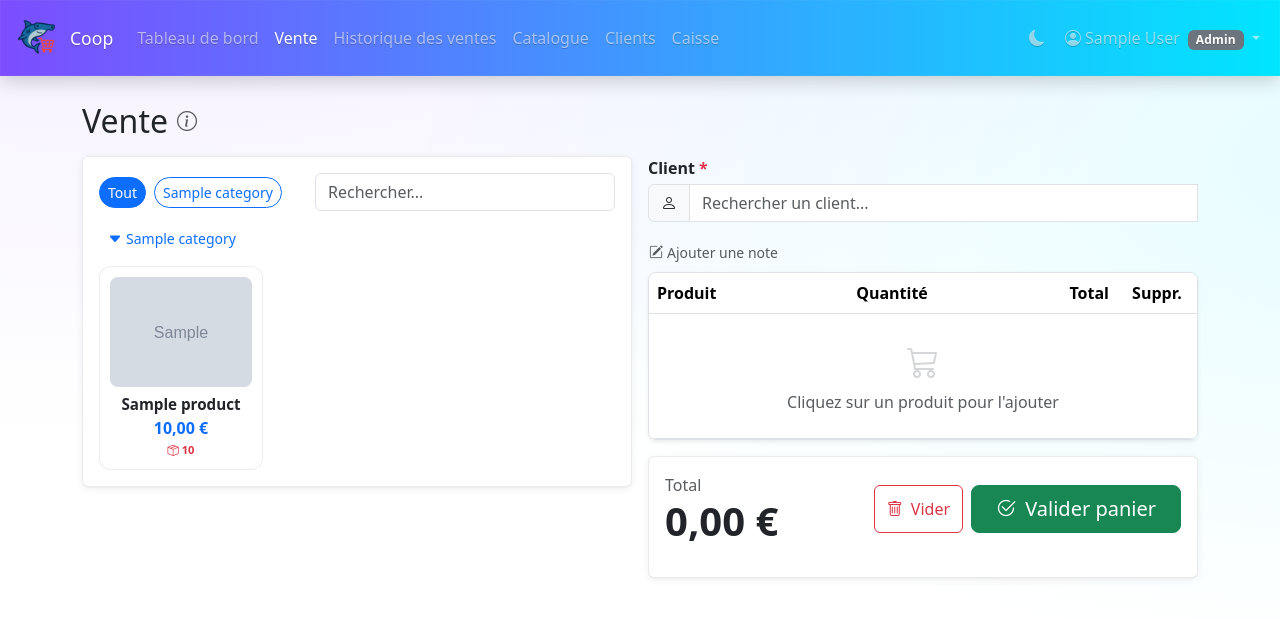
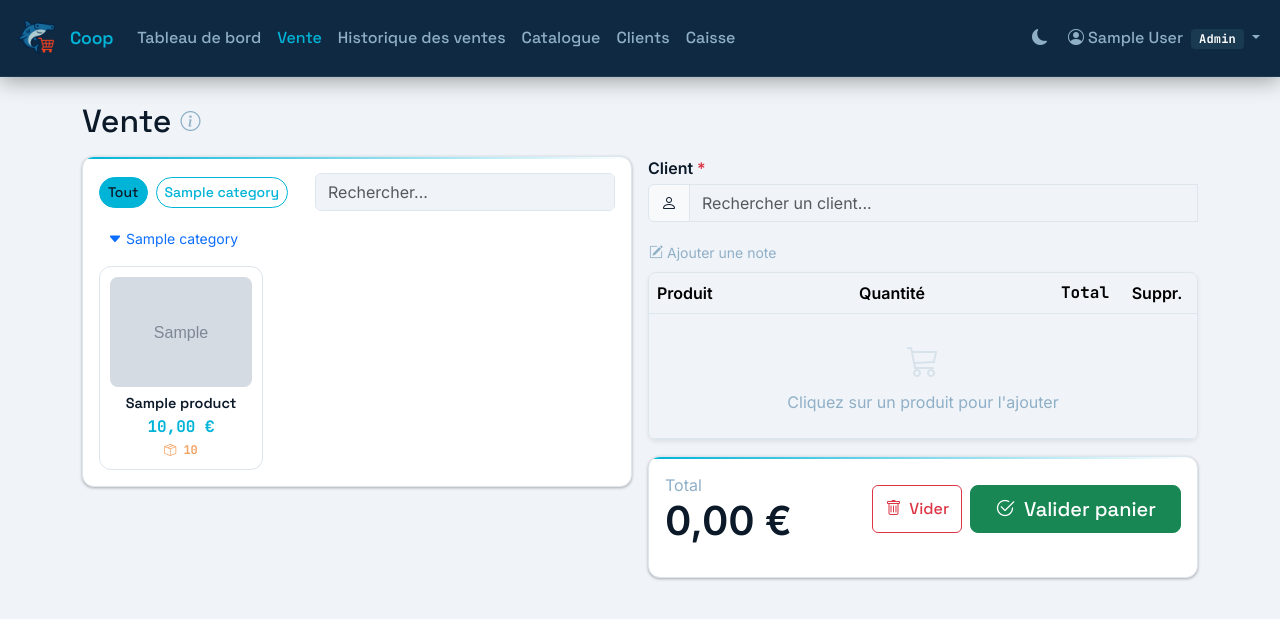
Before and after one commit to Mattrix2211/Coop, a Django app: page /sales/new/ in a window 1280 px wide. Shown: the top 619 px of the page. Run offline with Django 5.2, Linux system fonts and the light colour scheme; a user stored in the database is signed in; tables that the repository leaves empty hold one stand-in row (values such as "Sample post"); grey boxes marked "Sample" are stand-in pictures; data that the repository does not hold is empty.

Commit message:
Design : MK Design System v2.0 — palette Navy/Signal, Space Grotesk + Inter + JetBrains Mono
- Applique la palette MK (--navy, --ocean, --signal, --mist...) en remplacement de l'ancien accent violet/cyan
- Charge Space Grotesk (titres/nav), Inter (corps), JetBrains Mono (données)
- Navbar dark ocean avec liens en mist, actif en signal
- Accent bar top sur les cards (gradient signal)
- Corrige bouton − kiosk (capture:true + stopImmediatePropagation)
- Corrige re-ajout article après suppression (qty remis à 0 avant DELETE)
- Corrige catBar .active (!important pour éviter écrasement par btn-outline-primary)
- Dropdown et modal : fond dark uniquement en data-bs-theme=dark

Co-Authored-By: Claude Sonnet 4.6 <noreply@anthropic.com>

```diff
--- a/static/css/styles.css
+++ b/static/css/styles.css
@@ -1,20 +1,63 @@
 /* ============================================================
-   Coop POS — Design System
-   Principes : Impeccable (pbakaus) + Emil Kowalski
+   Coop POS — MK Design System v2.0
+   Palette : Navy/Signal/Ocean · Typo : Space Grotesk + Inter
+   Animations : Emil Kowalski (ease-out-expo, asymétrique)
    ============================================================ */
 
-/* ── Tokens ─────────────────────────────────────────────── */
+/* ── MK Design System Tokens ─────────────────────────────── */
 :root {
-  --accent:   #00e5ff;
-  --accent-2: #7c4dff;
-  --glow:     rgba(0,229,255,0.25);
+  /* Fondations dark (mode par défaut) */
+  --navy:       #0B1929;
+  --ocean:      #0F2942;
+  --slate:      #1A3A52;
+  --horizon:    #1E4060;
+  --signal:     #00B4D8;
+  --wake:       #48CAE4;
+  --mist:       #8FAFC7;
+  --fog:        #6B8BA4;
+  --void:       #040A10;
 
-  /* Easing intentionnel (Emil : ease-out-expo pour les reveals) */
+  /* Accroche sport (non utilisé dans Coop) */
+  --ember:      #E8650A;
+
+  /* Statuts */
+  --green-tech: #16B84E;
+  --amber:      #F4A261;
+  --red:        #E63946;
+
+  /* Aliases sémantiques (dark-first) */
+  --bg:         var(--navy);
+  --surface:    var(--ocean);
+  --border:     var(--slate);
+  --text:       #fff;
+  --text-sec:   var(--mist);
+  --text-ter:   var(--fog);
+
+  /* Typographie MK */
+  --f-display: 'Space Grotesk', sans-serif;
+  --f-body:    'Inter', sans-serif;
+  --f-mono:    'JetBrains Mono', monospace;
+
+  /* Espacement (base 4px) */
+  --s1:4px; --s2:8px; --s3:12px; --s4:16px; --s5:20px;
+  --s6:24px; --s8:32px; --s10:40px; --s12:48px; --s16:64px;
+
+  /* Radius MK */
+  --r-sm: 4px;
+  --r-md: 8px;
+  --r-lg: 12px;
+  --r-xl: 20px;
+
+  /* Shadows MK */
+  --shadow-sm:   0 1px 3px rgba(0,0,0,.3);
+  --shadow-md:   0 4px 16px rgba(0,0,0,.35);
+  --shadow-glow: 0 0 24px rgba(0,180,216,.18);
+
+  /* Easing intentionnel (Emil Kowalski) */
   --ease-out-expo:  cubic-bezier(0.16, 1, 0.3, 1);
   --ease-out-quart: cubic-bezier(0.25, 1, 0.5, 1);
-  --ease-spring:    cubic-bezier(0.34, 1.56, 0.64, 1);
 
-  /* Durées asymétriques : entrée rapide, sortie lente */
+  /* Durées asymétriques */
   --dur-in:  150ms;
   --dur-out: 250ms;
 
@@ -27,14 +70,36 @@
   --z-toast:    5000;
 }
 
-/* ── Layout de base ─────────────────────────────────────── */
+/* Mode light */
+[data-bs-theme="light"] {
+  --bg:       #F0F4F8;
+  --surface:  #FFFFFF;
+  --border:   #DDE5ED;
+  --text:     #0B1929;
+  --text-sec: #4A6580;
+  --text-ter: #8FAFC7;
+}
+
+/* ── Base ────────────────────────────────────────────────── */
 body {
-  background:
-    radial-gradient(1200px 600px at 10% -20%, rgba(124,77,255,0.10), transparent),
-    radial-gradient(1000px 500px at 110% 20%, rgba(0,229,255,0.10), transparent);
-  background-attachment: fixed;
-  animation: bgShift 18s ease-in-out infinite alternate;
+  font-family: var(--f-body);
+  background-color: var(--bg) !important;
+  color: var(--text) !important;
   padding-top: 96px;
+}
+
+/* Forcer les variables Bootstrap à utiliser la palette MK */
+[data-bs-theme="dark"] {
+  --bs-body-bg: var(--navy) !important;
+  --bs-body-color: #fff !important;
+  --bs-card-bg: var(--ocean) !important;
+  --bs-border-color: var(--slate) !important;
+}
+[data-bs-theme="light"] {
+  --bs-body-bg: #F0F4F8 !important;
+  --bs-body-color: var(--ink, #0B1929) !important;
+  --bs-card-bg: #ffffff !important;
+  --bs-border-color: #DDE5ED !important;
 }
 
 html { scroll-padding-top: 96px; }
@@ -44,25 +109,44 @@ html { scroll-padding-top: 96px; }
   html { scroll-padding-top: 84px; }
 }
 
-@keyframes bgShift {
-  0%   { background-position: 0 0, 100% 0; }
-  100% { background-position: 10% 5%, 95% 15%; }
+/* Titres : Space Grotesk + text-wrap balance */
+h1, h2, h3, h4, h5, h6 {
+  font-family: var(--f-display);
+  text-wrap: balance;
 }
 
-/* Titres : text-wrap balance pour meilleure coupure (Impeccable) */
-h1, h2, h3 { text-wrap: balance; }
+/* Données numériques : JetBrains Mono */
+.font-mono, .badge, code, pre,
+td.text-end, th.text-end { font-family: var(--f-mono); }
 
 /* ── Navbar ─────────────────────────────────────────────── */
 .navbar {
-  background: linear-gradient(90deg, var(--accent-2), var(--accent));
-  box-shadow: 0 4px 20px rgba(0,0,0,0.20), 0 0 0 1px rgba(255,255,255,0.04) inset;
+  background: var(--ocean) !important;
+  border-bottom: 1px solid var(--slate);
+  box-shadow: 0 4px 20px rgba(0,0,0,0.35);
   min-height: 72px;
   z-index: var(--z-navbar);
 }
 
-.navbar .nav-link, .navbar .navbar-brand {
-  text-shadow: 0 1px 0 rgba(0,0,0,0.2);
+.navbar .navbar-brand {
+  font-family: var(--f-display);
+  font-weight: 600;
+  color: #fff !important;
+  letter-spacing: -.01em;
 }
+.navbar .navbar-brand span { color: var(--signal); }
+
+.navbar .nav-link {
+  font-family: var(--f-display);
+  font-weight: 500;
+  color: var(--mist) !important;
+  transition: color var(--dur-in) ease;
+}
+.navbar .nav-link:hover,
+.navbar .nav-link.active {
+  color: #fff !important;
+}
+.navbar .nav-link.active { color: var(--signal) !important; }
 
 .navbar-brand img.app-logo  { height: 50px !important; width: auto; }
 .navbar .navbar-brand span  { font-size: 1.1rem; }
@@ -74,27 +158,31 @@ h1, h2, h3 { text-wrap: balance; }
 :target    { scroll-margin-top: 96px; }
 @media (max-width: 576px) { :target { scroll-margin-top: 84px; } }
 
-/* ── Cards — clean par défaut, glass uniquement pour kiosk ─ */
-/* Les .card génériques (dashboard, tables) : fond solide propre */
+/* ── Cards ───────────────────────────────────────────────── */
 .card {
-  border: 1px solid rgba(0,0,0,0.08) !important;
-  box-shadow: 0 2px 8px rgba(0,0,0,0.06), 0 1px 2px rgba(0,0,0,0.04);
-  transition: box-shadow var(--dur-out) var(--ease-out-quart);
+  background: var(--surface) !important;
+  border: 1px solid var(--border) !important;
+  border-radius: var(--r-lg);
+  position: relative;
+  overflow: hidden;
+  box-shadow: var(--shadow-sm);
+  transition: border-color var(--dur-out) ease, box-shadow var(--dur-out) ease;
 }
-[data-bs-theme="dark"] .card {
-  border-color: rgba(255,255,255,0.08) !important;
-  box-shadow: 0 2px 12px rgba(0,0,0,0.35);
+/* Accent bar top — MK Design System */
+.card::before {
+  content: '';
+  position: absolute; top: 0; left: 0; right: 0; height: 2px;
+  background: linear-gradient(90deg, var(--signal), transparent);
 }
 .card:hover {
-  box-shadow: 0 4px 16px rgba(0,0,0,0.10), 0 1px 3px rgba(0,0,0,0.06);
-}
-[data-bs-theme="dark"] .card:hover {
-  box-shadow: 0 4px 20px rgba(0,0,0,0.45);
+  border-color: var(--horizon) !important;
+  box-shadow: var(--shadow-glow);
 }
 
 /* ── Boutons ─────────────────────────────────────────────── */
-/* Entrée rapide (--dur-in), sortie lente (--dur-out) — Emil */
 .btn:not(.btn-link) {
+  font-family: var(--f-display);
+  font-weight: 500;
   position: relative;
   transition:
     transform var(--dur-in) var(--ease-out-quart),
@@ -103,22 +191,43 @@ h1, h2, h3 { text-wrap: balance; }
 }
 .btn:hover:not(.btn-link):not(:disabled) {
   transform: translateY(-1px);
-  box-shadow: 0 6px 16px rgba(0,0,0,0.12);
+  box-shadow: 0 6px 16px rgba(0,0,0,0.22);
 }
-/* Press : scale subtil + retour immédiat */
 .btn:active:not(.btn-link) {
   transform: scale(0.98) translateY(0);
   transition-duration: 80ms;
   filter: brightness(0.97);
 }
 
+/* Bouton primaire = Signal */
+.btn-primary {
+  background-color: var(--signal) !important;
+  border-color: var(--signal) !important;
+  color: var(--navy) !important;
+  font-weight: 600;
+}
+.btn-primary:hover {
+  background-color: var(--wake) !important;
+  border-color: var(--wake) !important;
+}
+.btn-outline-primary {
+  color: var(--signal);
+  border-color: var(--signal);
+}
+.btn-outline-primary:hover {
+  background-color: var(--signal) !important;
+  border-color: var(--signal) !important;
+  color: var(--navy) !important;
+}
+
 /* ── Inputs ──────────────────────────────────────────────── */
 .form-control, .form-select {
+  font-family: var(--f-body);
   transition: box-shadow var(--dur-out) ease, border-color var(--dur-out) ease;
 }
 .form-control:focus, .form-select:focus {
-  border-color: var(--bs-border-color) !important;
-  box-shadow: 0 0 0 2px rgba(124,77,255,0.18) !important;
+  border-color: var(--signal) !important;
+  box-shadow: 0 0 0 2px rgba(0,180,216,0.20) !important;
 }
 .input-group:focus-within { box-shadow: none !important; }
 .input-group .input-group-text,
@@ -233,43 +353,55 @@ thead.table-primary {
 @media (max-width: 992px) { .product-grid.kiosk { grid-template-columns: repeat(2, 1fr); } }
 @media (max-width: 576px) { .product-grid.kiosk { grid-template-columns: repeat(1, 1fr); } }
 
-/* Cartes produits : glass ici c'est intentionnel (kiosk = UI immersive) */
+/* Cartes produits kiosk */
 .product-card.kiosk-card, .product-card {
   cursor: pointer;
-  border: 1px solid rgba(0,0,0,0.07);
-  border-radius: 12px;
-  background: rgba(255,255,255,0.80);
-  backdrop-filter: saturate(140%) blur(4px);
-  -webkit-backdrop-filter: saturate(140%) blur(4px);
+  border: 1px solid var(--slate);
+  border-radius: var(--r-lg);
+  background: var(--ocean);
   overflow: hidden;
   padding: 10px;
   text-align: center;
-  /* Entrée rapide, sortie lente — Emil */
   transition:
     transform var(--dur-in) var(--ease-out-quart),
-    box-shadow var(--dur-out) var(--ease-out-quart);
+    box-shadow var(--dur-out) var(--ease-out-quart),
+    border-color var(--dur-out) ease;
   position: relative;
 }
-[data-bs-theme="dark"] .product-card {
-  background: rgba(22,22,28,0.60);
-  border-color: rgba(255,255,255,0.09);
+.product-card::before { display: none; } /* override card::before pour les cartes produit */
+
+[data-bs-theme="light"] .product-card {
+  background: rgba(255,255,255,0.90);
+  border-color: #DDE5ED;
 }
 
 .product-card img {
   width: 100%; height: 110px;
-  object-fit: cover; border-radius: 8px;
+  object-fit: cover; border-radius: var(--r-md);
 }
 .product-card .pname {
+  font-family: var(--f-display);
   margin-top: 6px;
-  font-weight: 600; font-size: 0.95rem;
+  font-weight: 600; font-size: 0.9rem;
   white-space: nowrap; overflow: hidden; text-overflow: ellipsis;
+  color: var(--text);
 }
-.product-card .pprice { color: #0d6efd; font-weight: 700; }
+.product-card .pprice {
+  font-family: var(--f-mono);
+  color: var(--signal);
+  font-weight: 700;
+}
+.product-card .pstock {
+  font-family: var(--f-mono);
+  font-size: .75rem;
+  color: var(--text-ter);
+}
+.product-card .pstock.low { color: var(--amber); }
 
-/* Hover : élévation + léger scale (Emil : micro-interaction intentionnelle) */
 .product-card:hover:not(.sold-out) {
   transform: translateY(-2px) scale(1.01);
-  box-shadow: 0 8px 24px rgba(0,0,0,0.13), 0 2px 6px rgba(0,0,0,0.06);
+  border-color: var(--horizon);
+  box-shadow: var(--shadow-glow);
 }
 .product-card:active:not(.sold-out) {
   transform: translateY(0) scale(0.99);
@@ -316,25 +445,32 @@ thead.table-primary {
 .card-qty-btn:hover  { background: rgba(255,255,255,0.40); }
 .card-qty-btn:active { transform: scale(0.90); }
 .card-qty-num {
+  font-family: var(--f-mono);
   font-weight: 700; font-size: 1rem;
   min-width: 20px; text-align: center; flex: 1;
 }
 
 /* ── Catégories bar ─────────────────────────────────────── */
-#catBar .btn { border-radius: 999px; }
-#catBar .btn.active { color: #fff; background-color: #0d6efd; border-color: #0d6efd; }
+#catBar .btn { border-radius: 999px; font-family: var(--f-display); font-weight: 500; }
+#catBar .btn.active {
+  color: var(--navy) !important;
+  background-color: var(--signal) !important;
+  border-color: var(--signal) !important;
+}
 
 /* ── Produits en rupture ─────────────────────────────────── */
 .product-card.sold-out {
   opacity: 0.42;
   pointer-events: none;
-  filter: grayscale(50%);
+  filter: grayscale(60%);
 }
 .product-card .sold-out-badge {
   position: absolute; top: 4px; left: 4px;
-  background: #dc3545; color: #fff;
+  background: var(--red); color: #fff;
   font-size: .6rem; padding: 2px 6px;
-  border-radius: 4px; letter-spacing: .5px; font-weight: 600;
+  border-radius: var(--r-sm);
+  letter-spacing: .5px; font-weight: 600;
+  font-family: var(--f-mono);
 }
 
 /* ── Panier kiosk ────────────────────────────────────────── */
@@ -360,14 +497,20 @@ input.no-spin { -moz-appearance: textfield; appearance: textfield; }
 .kiosk-cart th.sticky-end,
 .kiosk-cart td.sticky-end {
   position: sticky; right: 0; z-index: 2;
-  background: var(--bs-body-bg, #fff);
+  background: var(--bs-body-bg, var(--navy));
 }
 .kiosk-cart .cart-del { min-width: 48px; }
-.kiosk-totals .display-6 { line-height: 1; }
+.kiosk-totals .display-6 {
+  line-height: 1;
+  font-family: var(--f-mono);
+  color: var(--signal);
+}
 
 /* ── Présence counter ────────────────────────────────────── */
 .present-counter {
-  text-shadow: 0 0 12px rgba(40,167,69,0.35);
+  font-family: var(--f-mono);
+  color: var(--green-tech);
+  text-shadow: 0 0 12px rgba(22,184,78,0.35);
   animation: softPulse 3.2s ease-in-out infinite;
 }
 @keyframes softPulse {
@@ -432,47 +575,55 @@ ul.list-unstyled.small li { display: flex; align-items: center; gap: 4px; }
   border: 2px solid rgba(255,255,255,.3);
 }
 .denom-image-btn:focus {
-  outline: 2px solid rgba(0,0,0,0.25);
+  outline: 2px solid rgba(0,180,216,0.4);
   outline-offset: 2px;
 }
-[data-bs-theme="dark"] .denom-image-btn:focus {
-  outline-color: rgba(255,255,255,0.4);
-}
-.denom-image-btn .badge { position: absolute; bottom: 2px; right: 2px; background: rgba(13,110,253,.85); }
-.change-denom.denom-image-btn .badge { background: rgba(33,37,41,.85); }
+.denom-image-btn .badge { position: absolute; bottom: 2px; right: 2px; background: rgba(0,180,216,.85); }
+.change-denom.denom-image-btn .badge { background: rgba(11,25,41,.85); }
 .suggest-denom.denom-image-btn .badge {
   position: absolute; bottom: 2px; right: 2px;
-  background: rgba(255,193,7,.9); color: #212529;
+  background: rgba(244,162,97,.9); color: var(--navy);
 }
 .denom-stack { position: relative; display: inline-block; }
 .denom-stack img { height: 48px; width: auto; display: block; }
 .denom-stack.coin img { height: 42px; }
-.denom-stack .badge { position: absolute; bottom: 2px; right: 2px; background: rgba(33,37,41,.85); }
-.global-total-display { font-size: 2rem; line-height: 1.1; }
+.denom-stack .badge { position: absolute; bottom: 2px; right: 2px; background: rgba(11,25,41,.85); }
+.global-total-display {
+  font-size: 2rem; line-height: 1.1;
+  font-family: var(--f-mono);
+  color: var(--signal);
+}
 
 /* ── Theme toggle ────────────────────────────────────────── */
 #themeToggle:hover { box-shadow: none; }
 
 /* ── Badges ──────────────────────────────────────────────── */
-.badge { letter-spacing: .2px; }
+.badge {
+  font-family: var(--f-mono);
+  letter-spacing: .2px;
+  border-radius: var(--r-sm);
+}
+.badge.bg-secondary { background-color: var(--slate) !important; }
 
 /* ── Canvas ──────────────────────────────────────────────── */
 canvas { image-rendering: -webkit-optimize-contrast; }
 
-/* ── Icons — pas d'effet néon ────────────────────────────── */
+/* ── Icons ───────────────────────────────────────────────── */
 .fas, .far, .fa { transition: none; }
-.fas:hover, .far:hover, .fa:hover,
-.navbar .fas:hover, .navbar .far:hover, .navbar .fa:hover,
-.fa-info-circle:hover, .fa-info:hover, .fa-circle-info:hover {
-  text-shadow: none !important; filter: none !important;
-}
+.fas:hover, .far:hover, .fa:hover { text-shadow: none !important; filter: none !important; }
 .navbar .nav-link:hover, .navbar .nav-link:active {
   filter: none !important; text-shadow: none !important;
 }
 
+/* ── Liens ───────────────────────────────────────────────── */
+a { color: var(--signal); }
+a:hover { color: var(--wake); }
+
+/* ── Text secondaire ─────────────────────────────────────── */
+.text-muted { color: var(--text-ter) !important; }
+
 /* ============================================================
    PREFERS-REDUCED-MOTION
-   Emil + Impeccable : chaque animation a son fallback
    ============================================================ */
 @media (prefers-reduced-motion: reduce) {
   *, *::before, *::after {
--- a/templates/base.html
+++ b/templates/base.html
@@ -6,8 +6,9 @@
   <title>{% block title %}Coop{% endblock %}</title>
   <link href="https://cdn.jsdelivr.net/npm/bootstrap@5.3.3/dist/css/bootstrap.min.css" rel="stylesheet">
   <link href="https://cdn.jsdelivr.net/npm/bootstrap-icons@1.11.3/font/bootstrap-icons.css" rel="stylesheet">
+  <link href="https://fonts.googleapis.com/css2?family=Space+Grotesk:wght@300;400;500;600;700&family=Inter:wght@300;400;500;600&family=JetBrains+Mono:wght@400;500;700&display=swap" rel="stylesheet">
   {% load static %}
-  <link href="{% static 'css/styles.css' %}?v=2" rel="stylesheet">
+  <link href="{% static 'css/styles.css' %}?v=3" rel="stylesheet">
   <link rel="icon" type="image/png" href="{% static 'img/logo.png' %}">
 </head>
 <body>
--- a/templates/store/sale_form.html
+++ b/templates/store/sale_form.html
@@ -380,6 +380,10 @@
     for(const row of rows){
       const select = row.querySelector('select');
       if(select && select.value == String(productId)){
+        // Réactiver la ligne si elle était marquée DELETE/cachée
+        const delChk = row.querySelector('input[type="checkbox"][name$="-DELETE"]');
+        if(delChk && delChk.checked){ delChk.checked = false; row.style.display = ''; }
+        else if(row.style.display === 'none'){ row.style.display = ''; }
         const qty = row.querySelector('input[name$="-quantity"]');
         qty.value = (parseInt(qty.value||'0',10) || 0) + 1;
         cartQtyMap[productId] = parseInt(qty.value, 10);
@@ -436,6 +440,8 @@
   }
 
   grid?.addEventListener('click', (e)=>{
+    // Ignorer les clics sur l'overlay +/− (gérés par le listener dédié)
+    if(e.target.closest('.card-qty-overlay')) return;
     const card = e.target.closest('.product-card');
     if(!card) return;
     if(card.classList.contains('sold-out')) return;
@@ -619,11 +625,13 @@
   });
 
   // Boutons +/− directement sur les cartes produit
+  // capture:true → phase de capture, s'exécute AVANT le listener carte (bubble), stopImmediatePropagation bloque ce dernier
   document.getElementById('productGrid').addEventListener('click', (e)=>{
     const decBtn = e.target.closest('.card-qty-dec');
     const incBtn = e.target.closest('.card-qty-inc');
     if(!decBtn && !incBtn) return;
     e.stopPropagation();
+    e.stopImmediatePropagation(); // empêche le listener carte (même élément) de se déclencher
     const pid = (decBtn || incBtn).dataset.id;
     if(incBtn){
       addOrIncrease(pid, '', productPrices[pid] || '0');
@@ -639,7 +647,7 @@
           if(v <= 0){
             // supprimer la ligne
             const del = row.querySelector('input[type="checkbox"][name$="-DELETE"]');
-            if(del){ del.checked = true; row.style.display='none'; }
+            if(del){ del.checked = true; qty.value = 0; row.style.display='none'; }
             else { s.value=''; qty.value=''; const u=row.querySelector('input[name$="-unit_price"]'); if(u) u.value=''; row.style.display='none'; }
             cartQtyMap[pid] = 0;
           } else {
@@ -652,7 +660,7 @@
         }
       }
     }
-  });
+  }, { capture: true });
   // Bouton Vider le panier
   document.getElementById('clearCartBtn')?.addEventListener('click', ()=>{
     const rows = Array.from(document.querySelectorAll('#cartBody .item-row'));
```
Also changed, not shown: other parts of static/css/styles.css (+56 -51 lines).
